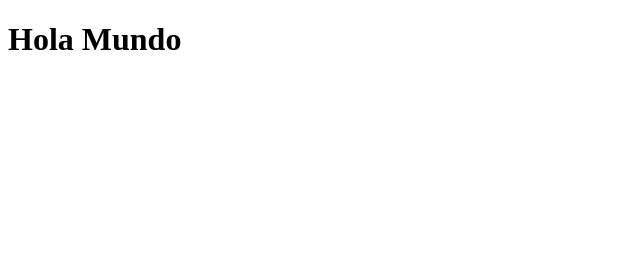
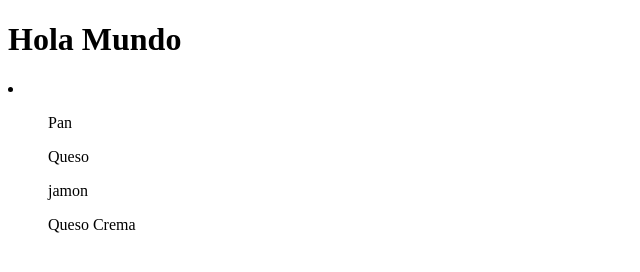
Before and after one commit to Darwinn7/PruebaGithub, a plain HTML site: page index.html in a window 1280 px wide. Shown: the whole page, without its empty margins (0-640 px from the left). Drawn offline with Linux system fonts and the light colour scheme.

Commit message:
Cambios se realizo listas ordenadas

```diff
--- a/index.html
+++ b/index.html
@@ -8,5 +8,12 @@
 </head>
 <body>
     <h1>Hola Mundo</h1>
+    <li>
+        <ul>Pan</ul>
+        <ul>Queso</ul>
+        <ul>jamon</ul>
+        <ul>Queso Crema</ul>
+    </li>
+
 </body>
 </html>
--- a/style.css
+++ b/style.css
@@ -0,0 +1,3 @@
+.h1{
+    background-color: blueviolet;
+}
```
